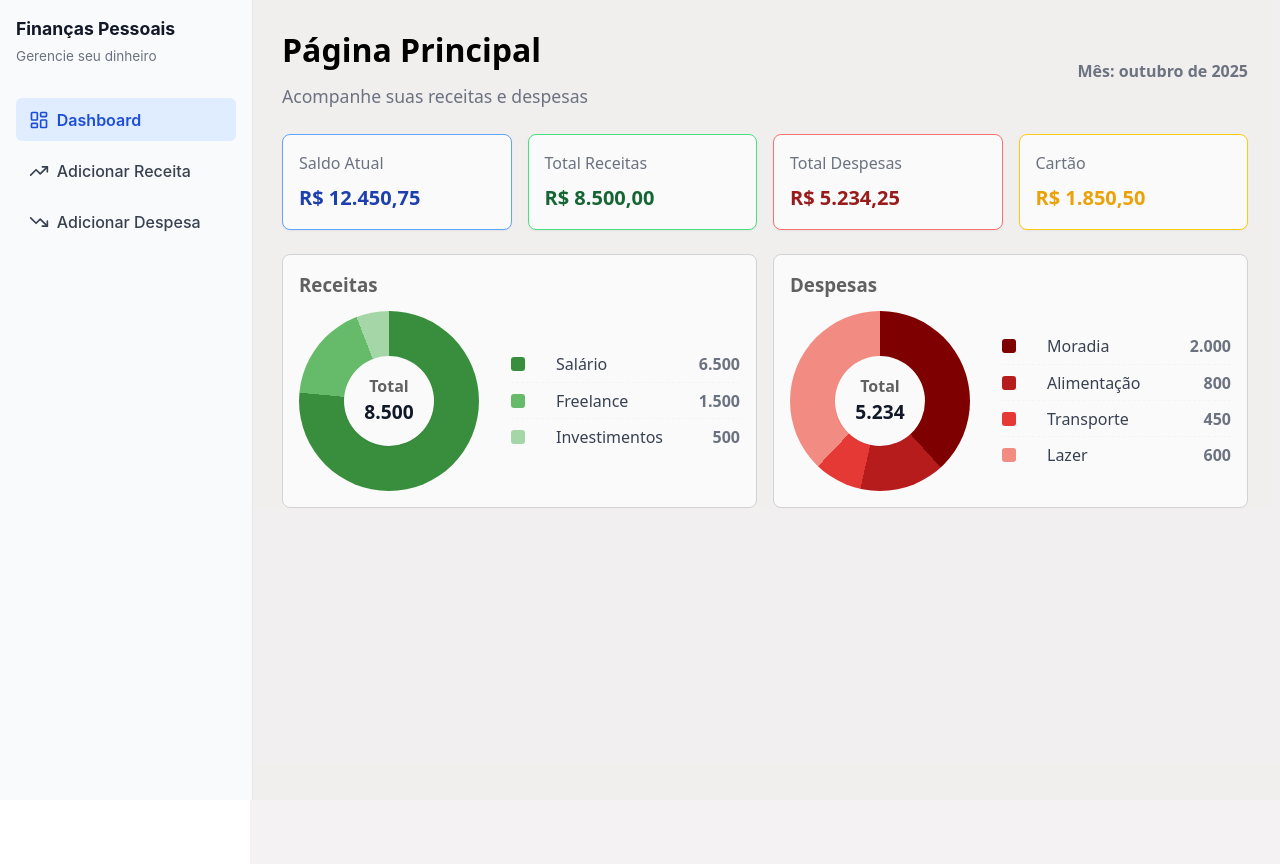
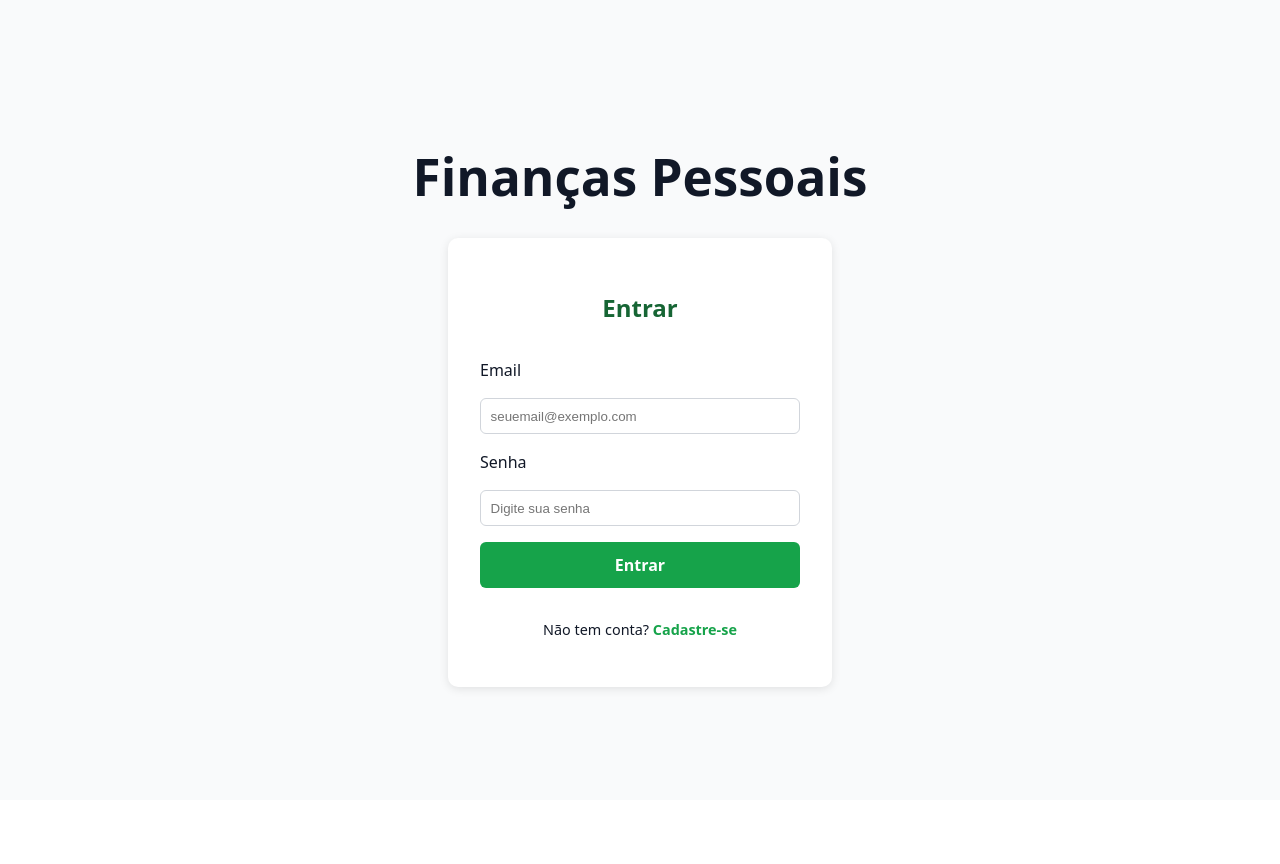
Before and after one commit to cazarimh/MC656, a React (Vite) app in the folder frontend/: page / in a window 1280 px wide. After the commit the page ends 800 px from the top, so only its background shows below. Built offline with nearby package versions, Linux system fonts and the light colour scheme.

Commit message:
Adicionando Tela de Login e alterando informações da tela inicial

```diff
--- a/frontend/src/App.jsx
+++ b/frontend/src/App.jsx
@@ -1,25 +1,39 @@
+// src/App.jsx
 import React from "react";
 import { BrowserRouter as Router, Routes, Route } from "react-router-dom";
 import Home from "./components/home";
 import AddIncome from "./components/addIncome";
 import AddExpense from "./components/addExpense";
 import Sidebar from "./components/sideBar";
+import Login from "./components/loginPage";
+import Register from "./components/registerPage";
 import "./App.css";
 
 export default function App() {
   return (
     <Router>
+      <Routes>
+        {/* Página inicial é o login */}
+        <Route path="/" element={<Login />} />
+        <Route path="/register" element={<Register />} />
+
+        {/* Layout principal após login */}
+        <Route
+          path="/home*"
+          element={
             <div className="app-layout">
               <Sidebar />
-
               <main className="main-content">
                 <Routes>
-            <Route path="/" element={<Home />} />
-            <Route path="/add-income" element={<AddIncome />} />
-            <Route path="/add-expense" element={<AddExpense />} />
+                  <Route index element={<Home />} />
+                  <Route path="add-income" element={<AddIncome />} />
+                  <Route path="add-expense" element={<AddExpense />} />
                 </Routes>
               </main>
             </div>
+          }
+        />
+      </Routes>
     </Router>
   );
 }
--- /dev/null
+++ b/frontend/src/components/home.css
@@ -0,0 +1,50 @@
+.dashboard-header {
+  display: flex;
+  justify-content: space-between;
+  align-items: flex-start;
+  margin-bottom: 2rem;
+  padding-bottom: 1rem;
+  border-bottom: 1px solid #e5e7eb;
+  gap: 1rem;
+}
+
+.header-left {
+  display: flex;
+  flex-direction: column;
+  align-items: flex-start;
+  gap: 0.75rem;
+}
+
+.header-left h1 {
+  margin: 0;
+  font-size: 1.5rem;
+}
+.header-left .subtitle {
+  margin: 0;
+  color: #6b7280;
+  font-size: 1rem;
+}
+
+.header-left .month {
+  margin: 0;
+  font-weight: 500;
+  color: #6b7280;
+}
+
+/* botão sair */
+.logout-button {
+  display: flex;
+  align-items: center;
+  gap: 0.4rem;
+  background-color: #ef4444;
+  color: white;
+  border: none;
+  padding: 0.5rem 1rem;
+  border-radius: 8px;
+  font-weight: 600;
+  cursor: pointer;
+  transition: background-color 0.2s ease-in-out;
+}
+.logout-button:hover {
+  background-color: #dc2626;
+}
--- a/frontend/src/components/home.jsx
+++ b/frontend/src/components/home.jsx
@@ -1,11 +1,18 @@
 import React, { useState } from "react";
+import { useNavigate } from "react-router-dom";
+import { LogOut } from "lucide-react";
 import FinancialMetricCard from "./financialMetricCard";
 import PieChartCard from "./pieChartCard";
+import "./Home.css";
 
 export default function Home() {
   const [currentMonth] = useState(new Date());
+  const navigate = useNavigate();
 
-  // Dados mock (depois vamos puxar esses dados do backend pela API)
+  const handleLogout = () => {
+    navigate("/");
+  };
+
   const financialData = {
     currentBalance: 12450.75,
     totalIncome: 8500.0,
@@ -29,17 +36,24 @@ export default function Home() {
   return (
     <div className="dashboard">
       <header className="dashboard-header">
-        <div>
+        <div className="header-left">
           <h1>Página Principal</h1>
-          <p>Acompanhe suas receitas e despesas</p>
+          <p className="subtitle">Acompanhe suas receitas e despesas</p>
+
+          {/* mês separado em sua própria linha */}
+          <p className="month">
+            Mês:{" "}
+            {currentMonth.toLocaleString("pt-BR", {
+              month: "long",
+              year: "numeric",
+            })}
+          </p>
         </div>
-        <div className="month">
-          Mês:{" "}
-          {currentMonth.toLocaleString("pt-BR", {
-            month: "long",
-            year: "numeric",
-          })}
-        </div>
+
+        <button className="logout-button" onClick={handleLogout}>
+          <LogOut size={18} />
+          <span>Sair</span>
+        </button>
       </header>
 
       <section className="metrics-grid">
@@ -58,11 +72,6 @@ export default function Home() {
           amount={financialData.totalExpenses}
           variant="expense"
         />
-        <FinancialMetricCard
-          title="Cartão"
-          amount={financialData.creditCardBalance}
-          variant="credit"
-        />
       </section>
 
       <section className="charts-grid">
--- /dev/null
+++ b/frontend/src/components/loginPage.css
@@ -0,0 +1,57 @@
+.login-container {
+  display: flex;
+  flex-direction: column;
+  align-items: center;
+  justify-content: center;
+  height: 100vh;
+  background: #f9fafb;
+  color: #111827;
+}
+
+.login-form {
+  background: #fff;
+  padding: 2rem;
+  border-radius: 10px;
+  box-shadow: 0 2px 10px rgba(0, 0, 0, 0.1);
+  width: 320px;
+  display: flex;
+  flex-direction: column;
+  gap: 1rem;
+}
+
+.login-form h2 {
+  text-align: center;
+  margin-bottom: 1rem;
+  color: #166534;
+}
+
+.login-form input {
+  padding: 0.6rem;
+  border: 1px solid #d1d5db;
+  border-radius: 6px;
+}
+
+.login-button {
+  background: #16a34a;
+  color: #fff;
+  border: none;
+  padding: 0.75rem;
+  border-radius: 6px;
+  cursor: pointer;
+  font-weight: bold;
+}
+
+.login-button:hover {
+  background: #15803d;
+}
+
+.register-link {
+  text-align: center;
+  font-size: 0.9rem;
+}
+
+.register-link span {
+  color: #16a34a;
+  cursor: pointer;
+  font-weight: 600;
+}
--- /dev/null
+++ b/frontend/src/components/loginPage.jsx
@@ -0,0 +1,63 @@
+import React, { useState } from "react";
+import { useNavigate } from "react-router-dom";
+import "./loginPage.css";
+
+export default function LoginPage() {
+  const navigate = useNavigate();
+  const [form, setForm] = useState({ email: "", password: "" });
+
+  const handleChange = (e) => {
+    const { name, value } = e.target;
+    setForm((prev) => ({ ...prev, [name]: value }));
+  };
+
+  const handleSubmit = (e) => {
+    e.preventDefault();
+
+    // Por enquanto são dados fictícios apenas para teste
+    if (form.email === "teste@teste.com" && form.password === "123456") {
+      alert("Login bem-sucedido!");
+      navigate("/home"); // vai para a home
+    } else {
+      alert("Credenciais inválidas!");
+    }
+  };
+
+  return (
+    <div className="login-container">
+      <h1>Finanças Pessoais</h1>
+      <form className="login-form" onSubmit={handleSubmit}>
+        <h2>Entrar</h2>
+
+        <label>Email</label>
+        <input
+          type="email"
+          name="email"
+          value={form.email}
+          onChange={handleChange}
+          placeholder="seuemail@exemplo.com"
+          required
+        />
+
+        <label>Senha</label>
+        <input
+          type="password"
+          name="password"
+          value={form.password}
+          onChange={handleChange}
+          placeholder="Digite sua senha"
+          required
+        />
+
+        <button type="submit" className="login-button">
+          Entrar
+        </button>
+
+        <p className="register-link">
+          Não tem conta?{" "}
+          <span onClick={() => navigate("/register")}>Cadastre-se</span>
+        </p>
+      </form>
+    </div>
+  );
+}
--- /dev/null
+++ b/frontend/src/components/registerPage.css
@@ -0,0 +1,57 @@
+.register-container {
+  display: flex;
+  flex-direction: column;
+  align-items: center;
+  justify-content: center;
+  height: 100vh;
+  background: #f9fafb;
+  color: #111827;
+}
+
+.register-form {
+  background: #fff;
+  padding: 2rem;
+  border-radius: 10px;
+  box-shadow: 0 2px 10px rgba(0, 0, 0, 0.1);
+  width: 320px;
+  display: flex;
+  flex-direction: column;
+  gap: 1rem;
+}
+
+.register-form h2 {
+  text-align: center;
+  margin-bottom: 1rem;
+  color: #166534;
+}
+
+.register-form input {
+  padding: 0.6rem;
+  border: 1px solid #d1d5db;
+  border-radius: 6px;
+}
+
+.register-button {
+  background: #16a34a;
+  color: #fff;
+  border: none;
+  padding: 0.75rem;
+  border-radius: 6px;
+  cursor: pointer;
+  font-weight: bold;
+}
+
+.register-button:hover {
+  background: #15803d;
+}
+
+.login-link {
+  text-align: center;
+  font-size: 0.9rem;
+}
+
+.login-link span {
+  color: #16a34a;
+  cursor: pointer;
+  font-weight: 600;
+}
--- /dev/null
+++ b/frontend/src/components/registerPage.jsx
@@ -0,0 +1,66 @@
+import React, { useState } from "react";
+import { useNavigate } from "react-router-dom";
+import "./registerPage.css";
+
+export default function RegisterPage() {
+  const navigate = useNavigate();
+  const [form, setForm] = useState({ name: "", email: "", password: "" });
+
+  const handleChange = (e) => {
+    const { name, value } = e.target;
+    setForm((prev) => ({ ...prev, [name]: value }));
+  };
+
+  const handleSubmit = (e) => {
+    e.preventDefault();
+    alert(`Usuário ${form.name} cadastrado com sucesso!`);
+    navigate("/");
+  };
+
+  return (
+    <div className="register-container">
+      <h1>Finanças Pessoais</h1>
+      <form className="register-form" onSubmit={handleSubmit}>
+        <h2>Cadastro</h2>
+
+        <label>Nome</label>
+        <input
+          type="text"
+          name="name"
+          value={form.name}
+          onChange={handleChange}
+          placeholder="Seu nome completo"
+          required
+        />
+
+        <label>Email</label>
+        <input
+          type="email"
+          name="email"
+          value={form.email}
+          onChange={handleChange}
+          placeholder="seuemail@exemplo.com"
+          required
+        />
+
+        <label>Senha</label>
+        <input
+          type="password"
+          name="password"
+          value={form.password}
+          onChange={handleChange}
+          placeholder="Crie uma senha"
+          required
+        />
+
+        <button type="submit" className="register-button">
+          Cadastrar
+        </button>
+
+        <p className="login-link">
+          Já tem conta? <span onClick={() => navigate("/")}>Entrar</span>
+        </p>
+      </form>
+    </div>
+  );
+}
--- a/frontend/src/components/sideBar.css
+++ b/frontend/src/components/sideBar.css
@@ -40,7 +40,7 @@
   gap: 0.5rem;
   padding: 0.6rem 0.8rem;
   text-decoration: none;
-  color: #374151;
+  color: #000000ff;
   border-radius: 6px;
   transition: background 0.2s, color 0.2s;
 }
--- a/frontend/src/components/sideBar.jsx
+++ b/frontend/src/components/sideBar.jsx
@@ -1,12 +1,7 @@
 import React from "react";
 import { NavLink } from "react-router-dom";
 import "./Sidebar.css";
-import {
-  LayoutDashboard,
-  TrendingUp,
-  TrendingDown,
-  Wallet,
-} from "lucide-react";
+import { LayoutDashboard, TrendingUp, TrendingDown } from "lucide-react";
 
 export default function Sidebar() {
   return (
@@ -17,17 +12,33 @@ export default function Sidebar() {
       </div>
 
       <nav className="sidebar-nav">
-        <NavLink to="/" className="nav-item">
+        <NavLink
+          to="/home"
+          end
+          className={({ isActive }) =>
+            isActive ? "nav-item active" : "nav-item"
+          }
+        >
           <LayoutDashboard size={20} className="icon" />
           <span>Dashboard</span>
         </NavLink>
 
-        <NavLink to="/add-income" className="nav-item">
+        <NavLink
+          to="/home/add-income"
+          className={({ isActive }) =>
+            isActive ? "nav-item active" : "nav-item"
+          }
+        >
           <TrendingUp size={20} className="icon" />
           <span>Adicionar Receita</span>
         </NavLink>
 
-        <NavLink to="/add-expense" className="nav-item">
+        <NavLink
+          to="/home/add-expense"
+          className={({ isActive }) =>
+            isActive ? "nav-item active" : "nav-item"
+          }
+        >
           <TrendingDown size={20} className="icon" />
           <span>Adicionar Despesa</span>
         </NavLink>
```
Also changed, not shown: frontend/src/components/addExpense.css (+40 -34 lines). Lines whose indentation alone changed are shown as unchanged.
